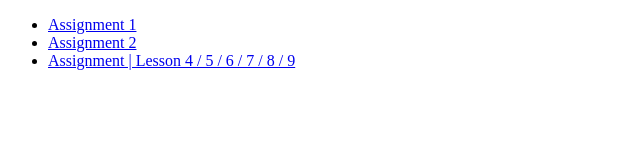
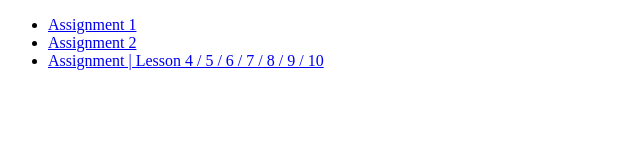
Before and after one commit to Mykyta28/mykyta28.github.io, a plain HTML site: page web250/index.html in a window 1280 px wide. Shown: the full height of the page, 0-640 px from the left. Drawn offline with Linux system fonts and the light colour scheme.

Commit message:
Update index.html

```diff
--- a/web250/index.html
+++ b/web250/index.html
@@ -9,7 +9,7 @@
     <ul>
       <li><a href="Assignment1/index.html">Assignment 1</a></li>
       <li><a href="Assignment2/public/index.html">Assignment 2</a></li>
-      <li><a href="Assignment3/public/index.html">Assignment | Lesson 4 / 5 / 6 / 7 / 8 / 9</a></li>
+      <li><a href="Assignment3/public/index.html">Assignment | Lesson 4 / 5 / 6 / 7 / 8 / 9 / 10</a></li>
     </ul>
   </body>
 </html>
```
